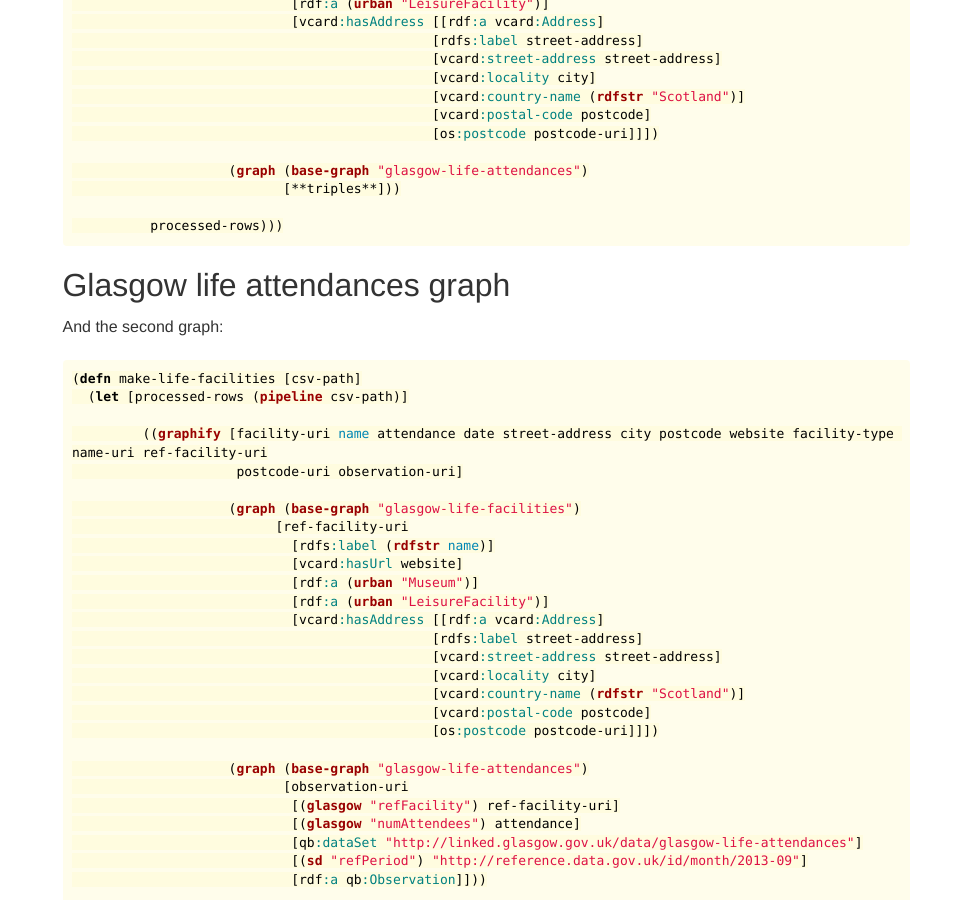
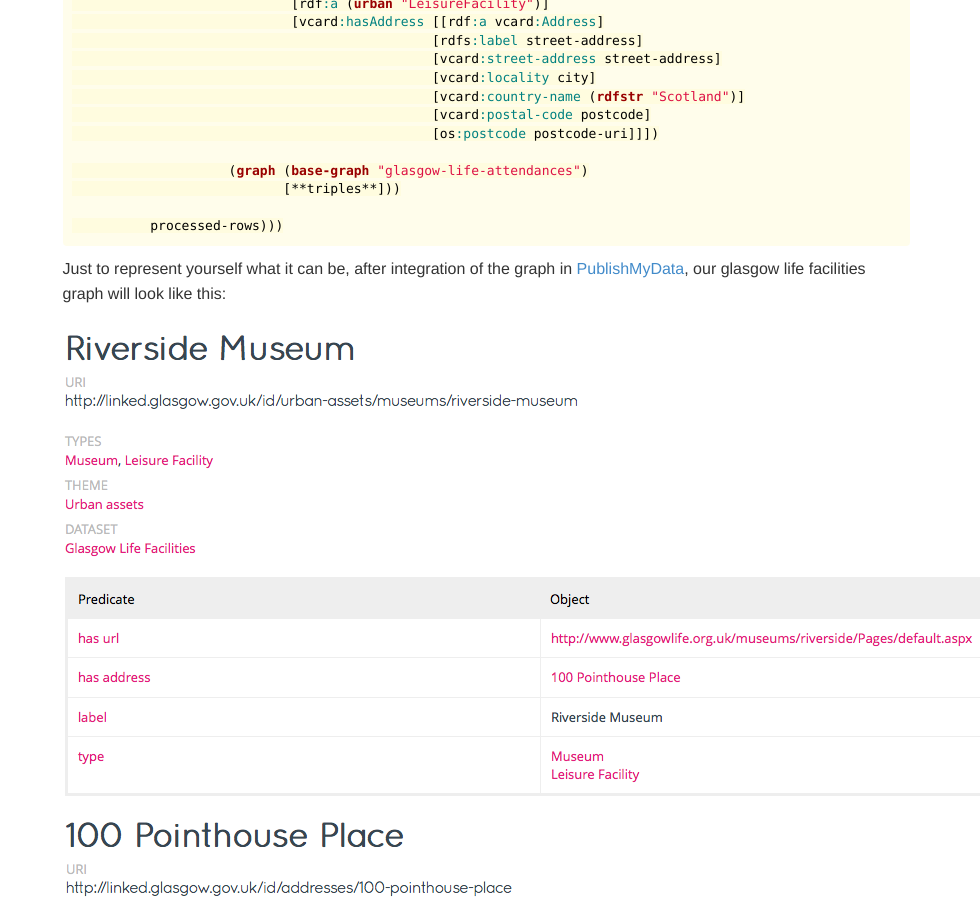
Before and after one commit to Swirrl/grafter-docs, a Jekyll site: the page built from _tutorials/931_graph.md, in a window 1280 px wide and 900 px high, scrolled down 1013 px. Shown: the whole window, without its empty margins (300-1280 px from the left). Built offline with Jekyll 4.4.1, drawn with Linux system fonts in a browser that asks for light colours.

Commit message:
tuto - graph => PMD screenshots

```diff
--- a/_tutorials/931_graph.md
+++ b/_tutorials/931_graph.md
@@ -60,6 +60,12 @@ Now we can add our first graph, just by comparing with the final graph:
           processed-rows)))
 {% endhighlight %}
 
+Just to represent yourself what it can be, after integration of the graph in [PublishMyData](http://www.swirrl.com/publishmydata), our glasgow life facilities graph will look like this:
+
+![pmd screenshot](/assets/931_graph_1.png)
+
+![pmd screenshot](/assets/931_graph_2.png)
+
 ## Glasgow life attendances graph
 And the second graph:
 
```
Also changed, not shown: other parts of _tutorials/931_graph.md (+3 -0 lines), assets/931_graph_1.png (added), assets/931_graph_2.png (added), assets/931_graph_3.png (added).
